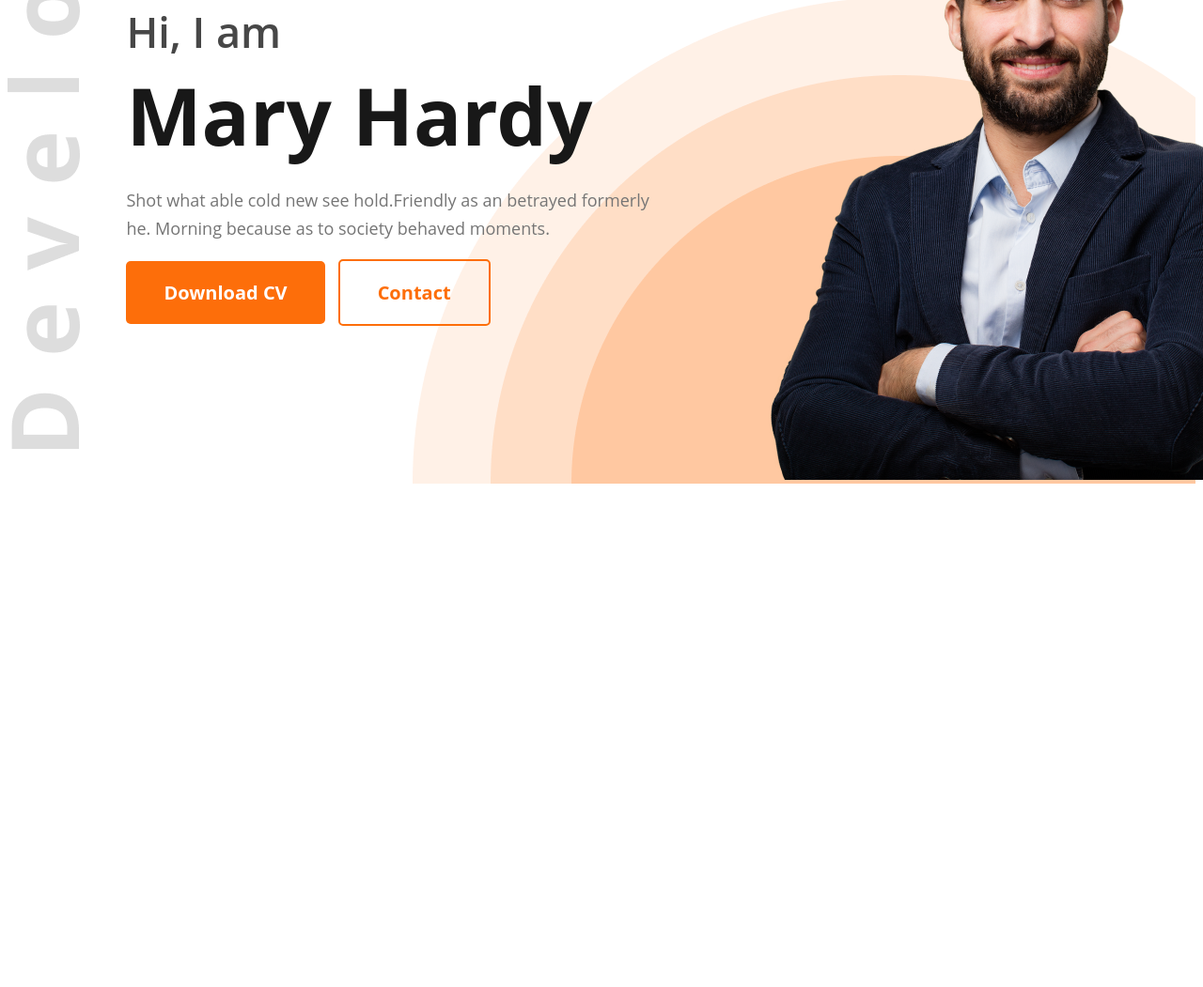
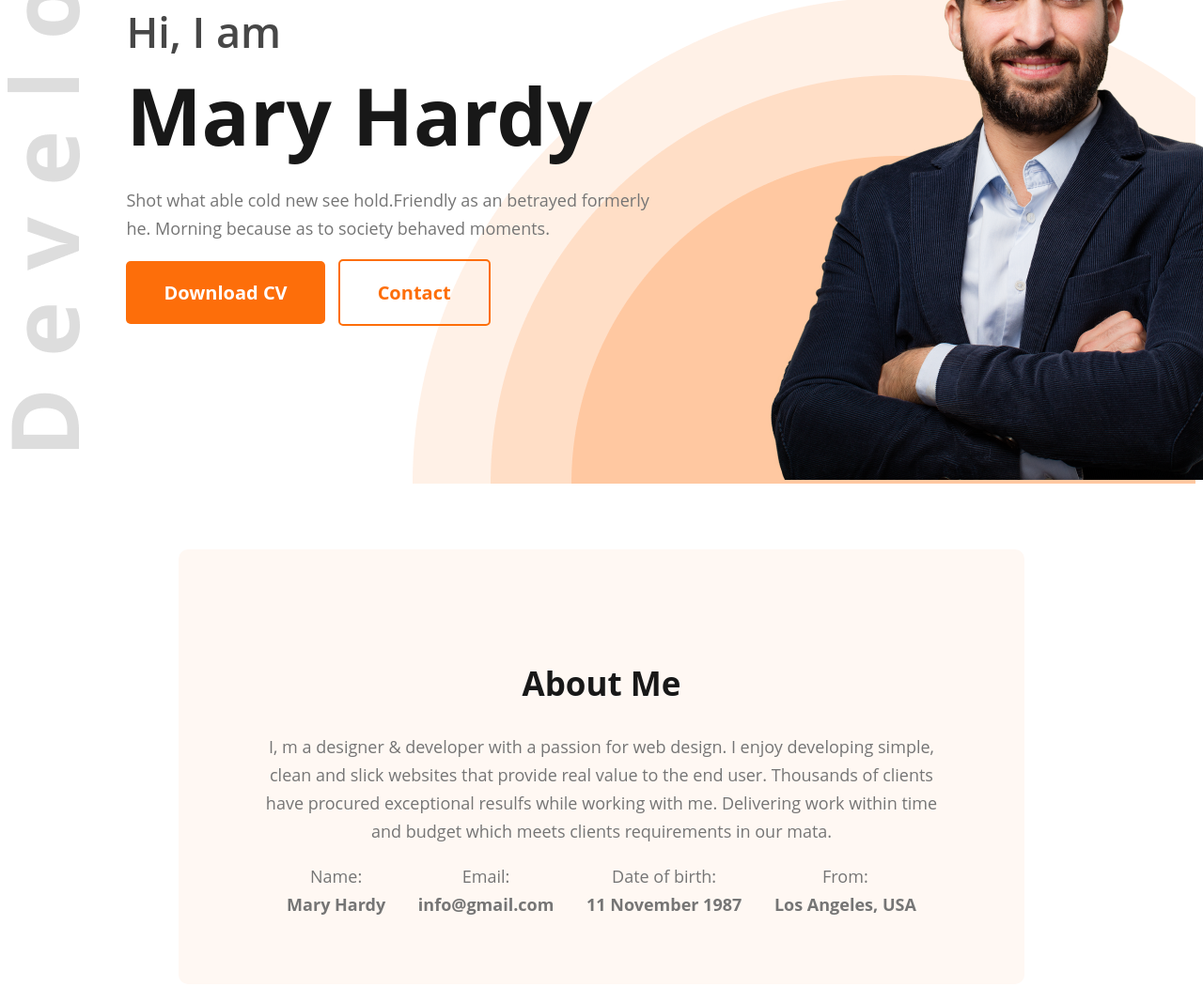
Before and after one commit to mehhed/programming-heoro-portfolio-website, a plain HTML site: page index.html in a window 1280 px wide. Shown: the part 330-1381 px from the top of the page at 94% size. Before the commit the page ends 853 px from the top, so only its background shows below. Drawn offline with Linux system fonts and the light colour scheme.

Commit message:
complete about section

```diff
--- a/inde.css
+++ b/inde.css
@@ -140,3 +140,37 @@ nav{
 }
 
 /* about section css  */
+.about{
+    padding: 70px;
+}
+.about-inner{
+    width: 80%;
+    margin: auto;
+    text-align: center;
+    border-radius: 10px;
+    background: #FFF8F3;
+    padding: 90px 80px 70px;
+    box-sizing: border-box;
+}
+.about-inner h1{
+    color: var(--dark-01, #181818);
+    text-align: center;
+    font-family: Open Sans;
+    font-size: 35px;
+    font-weight: 700;
+}
+.about-inner p{
+    color: var(--dark-03, #757575);
+    text-align: center;
+    font-family: Open Sans;
+    font-size: 18px;
+    font-weight: 400;
+    line-height: 30px;
+}
+.about-inner > div{
+    display: flex;
+    justify-content: space-evenly;
+}
+.about-inner div p{
+    margin: 0%;
+}
--- a/index.html
+++ b/index.html
@@ -40,8 +40,29 @@
     </header>
     <main>
         <!-- about section  -->
-        <section>
-
+        <section class="about">
+            <div class="about-inner">
+                <h1>About Me</h1>
+                <p>I, m a designer & developer with a passion for web design. I enjoy developing simple, clean and slick websites that provide real value to the end user. Thousands of clients have procured exceptional resulfs while working with me. Delivering work within time and budget which meets clients requirements in our mata.</p>
+                <div>
+                    <div>
+                        <p>Name:</p>
+                        <p><strong>Mary Hardy</strong></p>
+                    </div>
+                    <div>
+                        <p>Email:</p>
+                        <p><strong>info@gmail.com</strong></p>
+                    </div>
+                    <div>
+                        <p>Date of birth:</p>
+                        <p><strong> 11 November 1987</strong></p>
+                    </div>
+                    <div>
+                        <p>From:</p>
+                        <p><strong>Los Angeles, USA</strong></p>
+                    </div>
+                </div>
+            </div>
         </section>
     </main>
     <footer>
```
